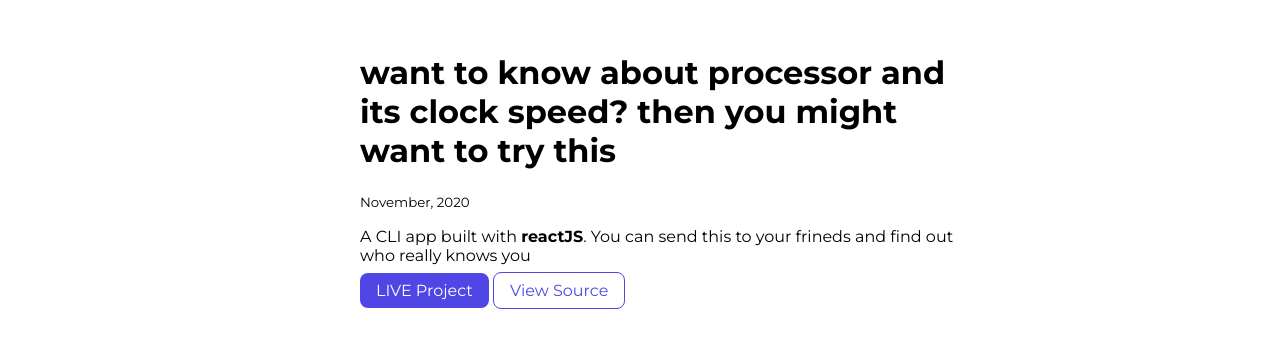
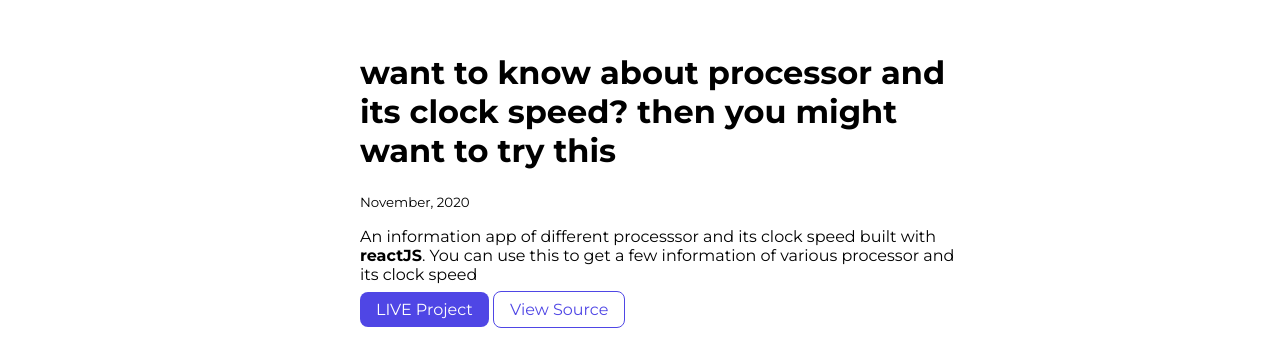
Before and after one commit to manan228/portfolio, a plain HTML site: page projects.html in a window 1280 px wide. Shown: the part 234-592 px from the top of the page. Drawn offline with Linux system fonts and the light colour scheme.

Commit message:
project_inf_update

```diff
--- a/projects.html
+++ b/projects.html
@@ -34,8 +34,8 @@
             <div class="container container-center">
                 <h1>want to know about processor and its clock speed? then you might want to try this</h1>
                 <small>November, 2020</small>
-                <p>A CLI app built with <strong>reactJS</strong>. You can send this to your frineds and find out who
-                    really knows you</p>
+                <p>An information app of different processsor and its clock speed built with <strong>reactJS</strong>.
+                    You can use this to get a few information of various processor and its clock speed</p>
 
                 <a class="link link-primary" href="https://processor-clockspeed.netlify.app/">LIVE Project</a>
                 <a class="link link-secondary" href="https://github.com/manan228/markNine_Processor">View Source</a>
@@ -107,13 +107,16 @@
     <footer class="footer">
         <div class="footer-header">social media presence</div>
         <ul class="social-links list-non-bullet">
-            <li class="list-item-inline"><a class="link" href="https://www.instagram.com/manan228/"><i class="fab fa-instagram"></i></a></li>
-            <li class="list-item-inline"><a class="link" href="https://www.facebook.com/manan228"><i class="fab fa-facebook-f"></i></a></li>
+            <li class="list-item-inline"><a class="link" href="https://www.instagram.com/manan228/"><i
+                        class="fab fa-instagram"></i></a></li>
+            <li class="list-item-inline"><a class="link" href="https://www.facebook.com/manan228"><i
+                        class="fab fa-facebook-f"></i></a></li>
             <li class="list-item-inline"><a class="link" href="https://github.com/manan228"><i
                         class="fab fa-github"></i></a></li>
-            <li class="list-item-inline"><a class="link" href="https://twitter.com/Manan17344116"><i class="fab fa-twitter"></i></a></li>
-            <li class="list-item-inline"><a class="link"
-                    href="https://www.linkedin.com/in/manan-shah-724411185/"><i class="fab fa-linkedin-in"></i></a></li>
+            <li class="list-item-inline"><a class="link" href="https://twitter.com/Manan17344116"><i
+                        class="fab fa-twitter"></i></a></li>
+            <li class="list-item-inline"><a class="link" href="https://www.linkedin.com/in/manan-shah-724411185/"><i
+                        class="fab fa-linkedin-in"></i></a></li>
 
         </ul>
     </footer>
```
